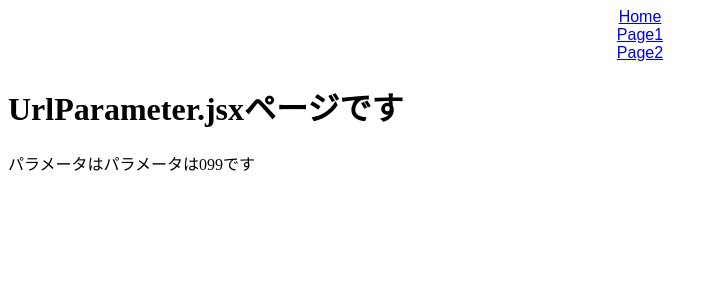
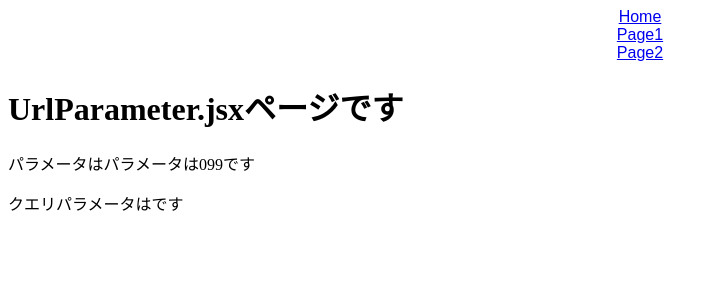
Before and after one commit to hondasan/react-router, a React (Create React App) app: page /page2/099 in a window 1280 px wide. Shown: the top 300 px of the page, without its empty margins (0-718 px from the left). Built offline with nearby package versions, Linux system fonts and the light colour scheme.

Commit message:
クエリパラーメータ

```diff
--- a/src/Page2.jsx
+++ b/src/Page2.jsx
@@ -5,6 +5,8 @@
     <div>
       <h1>Page2ページです</h1>
       <Link to="/page2/099">URL Parameter</Link>
+      <br />
+      <Link to="/page2/999?name=hogehoge">Query Parameter</Link>
     </div>
   );
 };
--- a/src/UrlParameter.jsx
+++ b/src/UrlParameter.jsx
@@ -1,11 +1,14 @@
-import { useParams } from "react-router-dom";
+import { useLocation, useParams } from "react-router-dom";
 
 export const UrlParameter = () => {
   const { id } = useParams();
+  const { search } = useLocation();
+  const query = new URLSearchParams(search);
   return (
     <div>
       <h1>UrlParameter.jsxページです</h1>
       <p>パラメータはパラメータは{id}です</p>
+      <p>クエリパラメータは{query.get("name")}です</p>
     </div>
   );
 };
```
